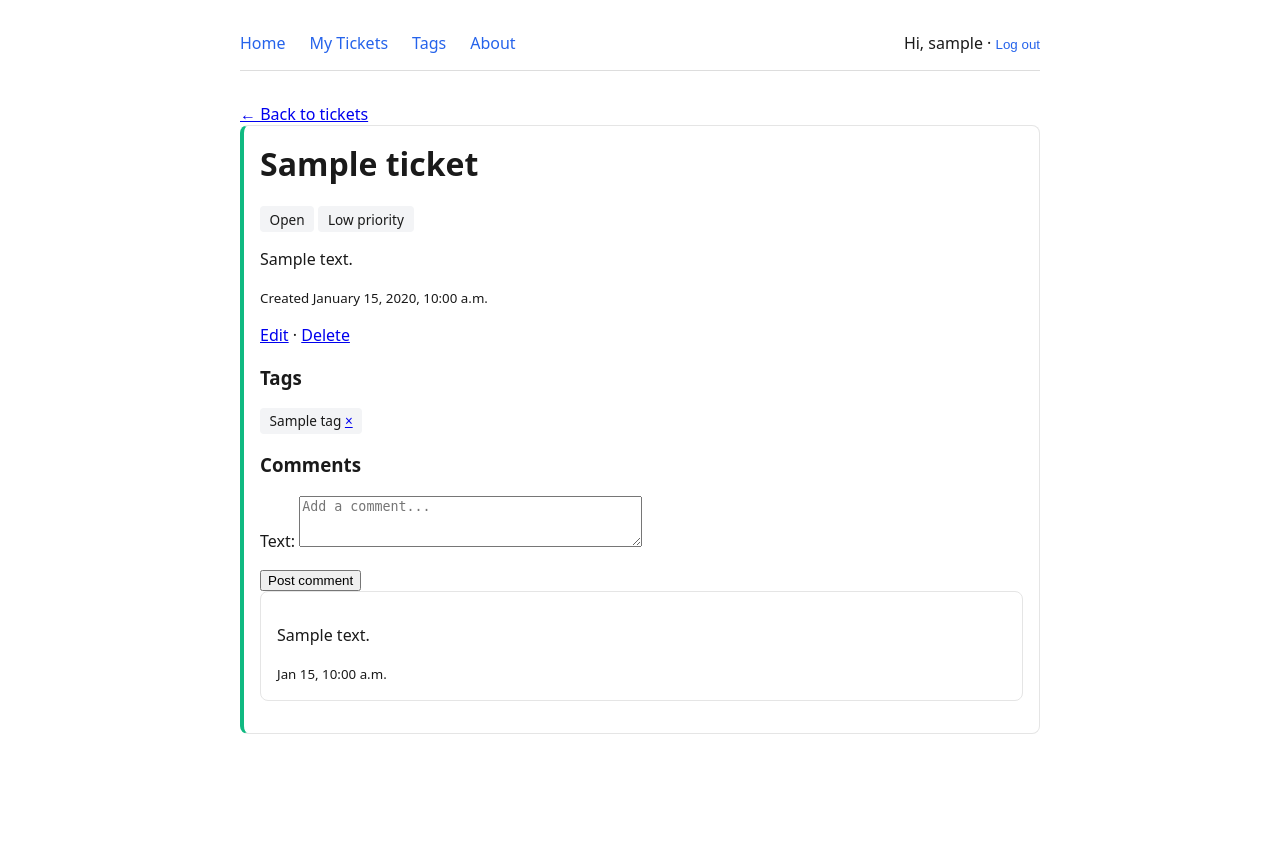
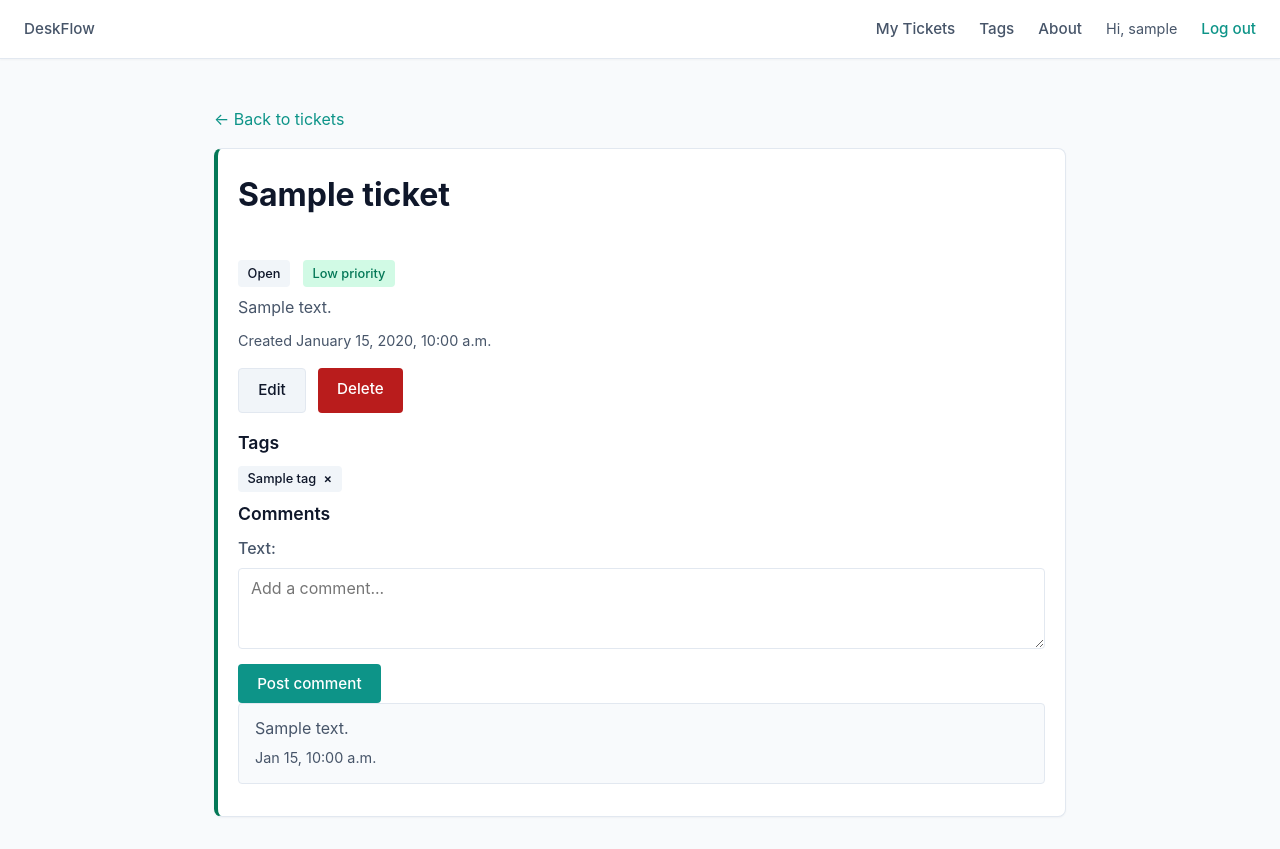
Before and after one commit to PabloAguirreCruz/desk_flow_app, a Django app: page /tickets/1/ in a window 1280 px wide. Before the commit the page ends 734 px from the top, so only its background shows below. Run offline with Django 5.2, Linux system fonts and the light colour scheme; a user stored in the database is signed in; tables that the repository leaves empty hold one stand-in row (values such as "Sample post").

Commit message:
Add cohesive CSS theme with Flexbox and Grid layout

```diff
--- /dev/null
+++ b/main_app/static/css/style.css
@@ -0,0 +1,406 @@
+/* ============================================
+   DeskFlow - Stylesheet
+   ============================================ */
+
+:root {
+    --color-bg: #f8fafc;
+    --color-surface: #ffffff;
+    --color-border: #e2e8f0;
+    --color-text: #0f172a;
+    --color-text-muted: #475569;
+    --color-primary: #0d9488;
+    --color-primary-hover: #0f766e;
+    --color-priority-high: #b91c1c;
+    --color-priority-medium: #b45309;
+    --color-priority-low: #047857;
+    --color-status-bg: #f1f5f9;
+    --color-danger: #b91c1c;
+    --color-danger-hover: #991b1b;
+
+    --shadow-sm: 0 1px 2px rgba(15, 23, 42, 0.04);
+    --shadow-md: 0 4px 6px rgba(15, 23, 42, 0.06);
+
+    --radius: 8px;
+    --radius-sm: 4px;
+}
+
+* {
+    box-sizing: border-box;
+}
+
+body {
+    font-family: -apple-system, BlinkMacSystemFont, "Segoe UI", sans-serif;
+    background-color: var(--color-bg);
+    color: var(--color-text);
+    margin: 0;
+    line-height: 1.6;
+}
+
+.page {
+    max-width: 900px;
+    margin: 0 auto;
+    padding: 2rem 1.5rem;
+}
+
+/* ============================================
+   Navigation - Flexbox
+   ============================================ */
+
+.nav {
+    display: flex;
+    align-items: center;
+    gap: 1.5rem;
+    padding: 1rem 1.5rem;
+    background-color: var(--color-surface);
+    border-bottom: 1px solid var(--color-border);
+    box-shadow: var(--shadow-sm);
+}
+
+.nav__brand {
+    font-weight: 700;
+    font-size: 1.15rem;
+    color: var(--color-text);
+    text-decoration: none;
+    margin-right: auto;
+}
+
+.nav a {
+    color: var(--color-text-muted);
+    text-decoration: none;
+    font-weight: 500;
+    font-size: 0.95rem;
+    transition: color 0.15s ease;
+}
+
+.nav a:hover {
+    color: var(--color-primary);
+}
+
+.nav__user {
+    color: var(--color-text-muted);
+    font-size: 0.9rem;
+}
+
+.nav__logout {
+    background: none;
+    border: none;
+    color: var(--color-primary);
+    cursor: pointer;
+    font-weight: 500;
+    font-size: 0.95rem;
+    padding: 0;
+    font-family: inherit;
+}
+
+.nav__logout:hover {
+    color: var(--color-primary-hover);
+    text-decoration: underline;
+}
+
+/* ============================================
+   Headings + Text
+   ============================================ */
+
+h1 {
+    font-size: 2rem;
+    font-weight: 700;
+    margin: 0 0 1.5rem 0;
+}
+
+h2 {
+    font-size: 1.4rem;
+    font-weight: 600;
+    margin: 2rem 0 1rem 0;
+}
+
+h3 {
+    font-size: 1.1rem;
+    font-weight: 600;
+    margin: 1.5rem 0 0.75rem 0;
+}
+
+a {
+    color: var(--color-primary);
+    text-decoration: none;
+}
+
+a:hover {
+    text-decoration: underline;
+}
+
+.page-header {
+    display: flex;
+    align-items: center;
+    justify-content: space-between;
+    gap: 1rem;
+    flex-wrap: wrap;
+}
+
+.muted {
+    color: var(--color-text-muted);
+    font-size: 0.9rem;
+}
+
+/* ============================================
+   Buttons
+   ============================================ */
+
+.btn {
+    display: inline-block;
+    padding: 0.6rem 1.2rem;
+    border-radius: var(--radius-sm);
+    border: none;
+    font-size: 0.95rem;
+    font-weight: 500;
+    cursor: pointer;
+    text-decoration: none;
+    font-family: inherit;
+    transition: background-color 0.15s ease;
+}
+
+.btn--primary {
+    background-color: var(--color-primary);
+    color: #ffffff;
+}
+
+.btn--primary:hover {
+    background-color: var(--color-primary-hover);
+    text-decoration: none;
+}
+
+.btn--secondary {
+    background-color: var(--color-status-bg);
+    color: var(--color-text);
+    border: 1px solid var(--color-border);
+}
+
+.btn--secondary:hover {
+    background-color: var(--color-border);
+    text-decoration: none;
+}
+
+.btn--danger {
+    background-color: var(--color-danger);
+    color: #ffffff;
+}
+
+.btn--danger:hover {
+    background-color: var(--color-danger-hover);
+    text-decoration: none;
+}
+
+/* ============================================
+   Ticket Cards - Grid for the list
+   ============================================ */
+
+.ticket-list {
+    display: grid;
+    grid-template-columns: 1fr;
+    gap: 1rem;
+}
+
+@media (min-width: 640px) {
+    .ticket-list {
+        grid-template-columns: repeat(2, 1fr);
+    }
+}
+
+.ticket-card {
+    background-color: var(--color-surface);
+    border: 1px solid var(--color-border);
+    border-left: 4px solid var(--color-border);
+    border-radius: var(--radius);
+    padding: 1.25rem;
+    box-shadow: var(--shadow-sm);
+}
+
+.ticket-card--priority-H {
+    border-left-color: var(--color-priority-high);
+}
+
+.ticket-card--priority-M {
+    border-left-color: var(--color-priority-medium);
+}
+
+.ticket-card--priority-L {
+    border-left-color: var(--color-priority-low);
+}
+
+.ticket-card h3 {
+    margin: 0 0 0.5rem 0;
+}
+
+.ticket-card h3 a {
+    color: var(--color-text);
+}
+
+.ticket-card h3 a:hover {
+    color: var(--color-primary);
+    text-decoration: none;
+}
+
+.ticket-card p {
+    color: var(--color-text-muted);
+    margin: 0.5rem 0;
+}
+
+/* ============================================
+   Badges
+   ============================================ */
+
+.badge {
+    display: inline-block;
+    padding: 0.2rem 0.6rem;
+    border-radius: var(--radius-sm);
+    background-color: var(--color-status-bg);
+    color: var(--color-text);
+    font-size: 0.8rem;
+    font-weight: 500;
+    margin-right: 0.3rem;
+}
+
+.badge--priority-H { background-color: #fee2e2; color: var(--color-priority-high); }
+.badge--priority-M { background-color: #fef3c7; color: var(--color-priority-medium); }
+.badge--priority-L { background-color: #d1fae5; color: var(--color-priority-low); }
+
+.badge a {
+    color: inherit;
+    margin-left: 0.25rem;
+    font-weight: 600;
+}
+
+/* ============================================
+   Detail page
+   ============================================ */
+
+.detail-header {
+    display: flex;
+    align-items: center;
+    justify-content: space-between;
+    gap: 1rem;
+    flex-wrap: wrap;
+    margin-bottom: 1rem;
+}
+
+.detail-meta {
+    display: flex;
+    gap: 0.5rem;
+    flex-wrap: wrap;
+    margin: 0.5rem 0;
+}
+
+.detail-actions {
+    display: flex;
+    gap: 0.75rem;
+    margin: 1rem 0;
+}
+
+.tag-picker {
+    display: flex;
+    flex-wrap: wrap;
+    gap: 0.5rem;
+    margin: 0.5rem 0;
+}
+
+.tag-picker .badge {
+    cursor: pointer;
+}
+
+.comment {
+    background-color: var(--color-bg);
+    border: 1px solid var(--color-border);
+    border-radius: var(--radius-sm);
+    padding: 0.75rem 1rem;
+    margin-bottom: 0.75rem;
+}
+
+.comment p {
+    margin: 0 0 0.25rem 0;
+}
+
+/* ============================================
+   Forms
+   ============================================ */
+
+form p {
+    margin: 0 0 1rem 0;
+}
+
+form label {
+    display: block;
+    font-weight: 500;
+    margin-bottom: 0.35rem;
+}
+
+input[type="text"],
+input[type="password"],
+input[type="email"],
+input[type="date"],
+textarea,
+select {
+    width: 100%;
+    padding: 0.6rem 0.75rem;
+    border: 1px solid var(--color-border);
+    border-radius: var(--radius-sm);
+    font-size: 1rem;
+    font-family: inherit;
+    background-color: var(--color-surface);
+    color: var(--color-text);
+}
+
+input:focus, textarea:focus, select:focus {
+    outline: 2px solid var(--color-primary);
+    outline-offset: 1px;
+    border-color: var(--color-primary);
+}
+
+.helptext, .helptext li {
+    color: var(--color-text-muted);
+    font-size: 0.85rem;
+}
+
+.errorlist {
+    color: var(--color-danger);
+    list-style: none;
+    padding: 0;
+    margin: 0.25rem 0;
+    font-size: 0.9rem;
+}
+
+/* ============================================
+   Home page hero
+   ============================================ */
+
+.hero {
+    text-align: center;
+    padding: 3rem 1rem;
+}
+
+.hero h1 {
+    font-size: 2.5rem;
+    margin-bottom: 1rem;
+}
+
+.hero p {
+    color: var(--color-text-muted);
+    font-size: 1.1rem;
+    max-width: 600px;
+    margin: 0 auto 2rem auto;
+}
+
+.hero__actions {
+    display: flex;
+    justify-content: center;
+    gap: 1rem;
+    flex-wrap: wrap;
+}
+
+/* ============================================
+   Empty states
+   ============================================ */
+
+.empty-state {
+    text-align: center;
+    padding: 3rem 1rem;
+    color: var(--color-text-muted);
+}
--- a/main_app/templates/base.html
+++ b/main_app/templates/base.html
@@ -1,41 +1,33 @@
+{% load static %}
 <!DOCTYPE html>
 <html lang="en">
 <head>
     <meta charset="UTF-8">
+    <meta name="viewport" content="width=device-width, initial-scale=1.0">
     <title>DeskFlow</title>
-    <style>
-        body { font-family: system-ui, sans-serif; max-width: 800px; margin: 2rem auto; padding: 0 1rem; color: #1a1a1a; }
-        nav { display: flex; gap: 1.5rem; padding-bottom: 1rem; border-bottom: 1px solid #ddd; margin-bottom: 2rem; }
-        nav a { color: #2563eb; text-decoration: none; font-weight: 500; }
-        h1 { margin-top: 0; }
-        .ticket-card { border: 1px solid #e5e5e5; border-radius: 8px; padding: 1rem; margin-bottom: 1rem; }
-        .priority-H { border-left: 4px solid #dc2626; }
-        .priority-M { border-left: 4px solid #f59e0b; }
-        .priority-L { border-left: 4px solid #10b981; }
-        .badge { display: inline-block; padding: 0.2rem 0.6rem; border-radius: 4px; background: #f3f4f6; font-size: 0.85rem; }
-    </style>
+    <link rel="stylesheet" href="{% static 'css/style.css' %}">
 </head>
 <body>
-    <nav>
-    <a href="{% url 'home' %}">Home</a>
+    <nav class="nav">
+        <a href="{% url 'home' %}" class="nav__brand">DeskFlow</a>
         {% if user.is_authenticated %}
             <a href="{% url 'ticket-index' %}">My Tickets</a>
             <a href="{% url 'tag-index' %}">Tags</a>
             <a href="{% url 'about' %}">About</a>
-        <span style="margin-left: auto;">Hi, {{ user.username }} ·
-            <form method="post" action="{% url 'logout' %}" style="display: inline;">
+            <span class="nav__user">Hi, {{ user.username }}</span>
+            <form method="post" action="{% url 'logout' %}" style="display: inline; margin: 0;">
                 {% csrf_token %}
-                <button type="submit" style="background: none; border: none; color: #2563eb; cursor: pointer; font-weight: 500; padding: 0;">Log out</button>
+                <button type="submit" class="nav__logout">Log out</button>
             </form>
-        </span>
         {% else %}
             <a href="{% url 'about' %}">About</a>
-        <span style="margin-left: auto;">
             <a href="{% url 'login' %}">Log in</a>
-            <a href="{% url 'signup' %}">Sign up</a>
-        </span>
+            <a href="{% url 'signup' %}" class="btn btn--primary">Sign up</a>
         {% endif %}
     </nav>
+
+    <main class="page">
         {% block content %}{% endblock %}
+    </main>
 </body>
 </html>
--- a/main_app/templates/main_app/tag_form.html
+++ b/main_app/templates/main_app/tag_form.html
@@ -6,7 +6,9 @@
 <form method="post">
     {% csrf_token %}
     {{ form.as_p }}
-    <button type="submit">Save</button>
-    <a href="{% url 'tag-index' %}">Cancel</a>
+    <div class="detail-actions">
+        <button type="submit" class="btn btn--primary">Save</button>
+        <a href="{% url 'tag-index' %}" class="btn btn--secondary">Cancel</a>
+    </div>
 </form>
 {% endblock %}
--- a/main_app/templates/main_app/ticket_form.html
+++ b/main_app/templates/main_app/ticket_form.html
@@ -6,7 +6,9 @@
 <form method="post">
     {% csrf_token %}
     {{ form.as_p }}
-    <button type="submit">Save</button>
-    <a href="{% url 'ticket-index' %}">Cancel</a>
+    <div class="detail-actions">
+        <button type="submit" class="btn btn--primary">Save</button>
+        <a href="{% url 'ticket-index' %}" class="btn btn--secondary">Cancel</a>
+    </div>
 </form>
 {% endblock %}
--- a/main_app/templates/tickets/detail.html
+++ b/main_app/templates/tickets/detail.html
@@ -1,58 +1,69 @@
 {% extends 'base.html' %}
 
 {% block content %}
-<a href="{% url 'ticket-index' %}">&larr; Back to tickets</a>
+<p><a href="{% url 'ticket-index' %}">&larr; Back to tickets</a></p>
 
-<div class="ticket-card priority-{{ ticket.priority }}">
+<article class="ticket-card ticket-card--priority-{{ ticket.priority }}">
+    <div class="detail-header">
         <h1>{{ ticket.title }}</h1>
-    <p>
+    </div>
+
+    <div class="detail-meta">
         <span class="badge">{{ ticket.get_status_display }}</span>
-        <span class="badge">{{ ticket.get_priority_display }} priority</span>
-    </p>
+        <span class="badge badge--priority-{{ ticket.priority }}">{{ ticket.get_priority_display }} priority</span>
+    </div>
+
     <p>{{ ticket.description }}</p>
-    <p><small>Created {{ ticket.created_at|date:"F j, Y, g:i a" }}</small></p>
+    <p class="muted">Created {{ ticket.created_at|date:"F j, Y, g:i a" }}</p>
 
     {% if ticket.user == user %}
-    <p>
-        <a href="{% url 'ticket-update' ticket.id %}">Edit</a>
-        ·
-        <a href="{% url 'ticket-delete' ticket.id %}">Delete</a>
-    </p>
+        <div class="detail-actions">
+            <a href="{% url 'ticket-update' ticket.id %}" class="btn btn--secondary">Edit</a>
+            <a href="{% url 'ticket-delete' ticket.id %}" class="btn btn--danger">Delete</a>
+        </div>
     {% endif %}
 
     <h3>Tags</h3>
     {% if ticket.tags.all %}
+        <div class="tag-picker">
             {% for tag in ticket.tags.all %}
                 <span class="badge">
                     {{ tag.name }}
+                    {% if ticket.user == user %}
                         <a href="{% url 'remove-tag' ticket.id tag.id %}">&times;</a>
+                    {% endif %}
                 </span>
             {% endfor %}
+        </div>
     {% else %}
-        <p><em>No tags yet.</em></p>
+        <p class="muted"><em>No tags yet.</em></p>
     {% endif %}
 
-    {% if tags %}
-        <p>Add a tag:</p>
+    {% if tags and ticket.user == user %}
+        <p class="muted">Add a tag:</p>
+        <div class="tag-picker">
             {% for tag in tags %}
                 <a href="{% url 'associate-tag' ticket.id tag.id %}" class="badge">+ {{ tag.name }}</a>
             {% endfor %}
+        </div>
     {% endif %}
 
     <h3>Comments</h3>
+    {% if user.is_authenticated %}
         <form method="post" action="{% url 'add-comment' ticket.id %}">
             {% csrf_token %}
             {{ comment_form.as_p }}
-        <button type="submit">Post comment</button>
+            <button type="submit" class="btn btn--primary">Post comment</button>
         </form>
+    {% endif %}
 
     {% for comment in ticket.comment_set.all %}
-        <div class="ticket-card">
+        <div class="comment">
             <p>{{ comment.text }}</p>
-            <small>{{ comment.created_at|date:"M j, g:i a" }}</small>
+            <small class="muted">{{ comment.created_at|date:"M j, g:i a" }}</small>
         </div>
     {% empty %}
-        <p><em>No comments yet.</em></p>
+        <p class="muted"><em>No comments yet.</em></p>
     {% endfor %}
-</div>
+</article>
 {% endblock %}
```
Also changed, not shown: main_app/templates/about.html (+9 -1 lines), main_app/templates/home.html (+14 -9 lines), main_app/templates/main_app/tag_confirm_delete.html (+6 -4 lines), main_app/templates/main_app/tag_detail.html (+10 -7 lines), main_app/templates/main_app/tag_list.html (+17 -9 lines), main_app/templates/main_app/ticket_confirm_delete.html (+6 -4 lines), main_app/templates/registration/login.html (+5 -3 lines), main_app/templates/registration/signup.html (+5 -3 lines), main_app/templates/tickets/index.html (+14 -5 lines). Lines whose indentation alone changed are shown as unchanged.
